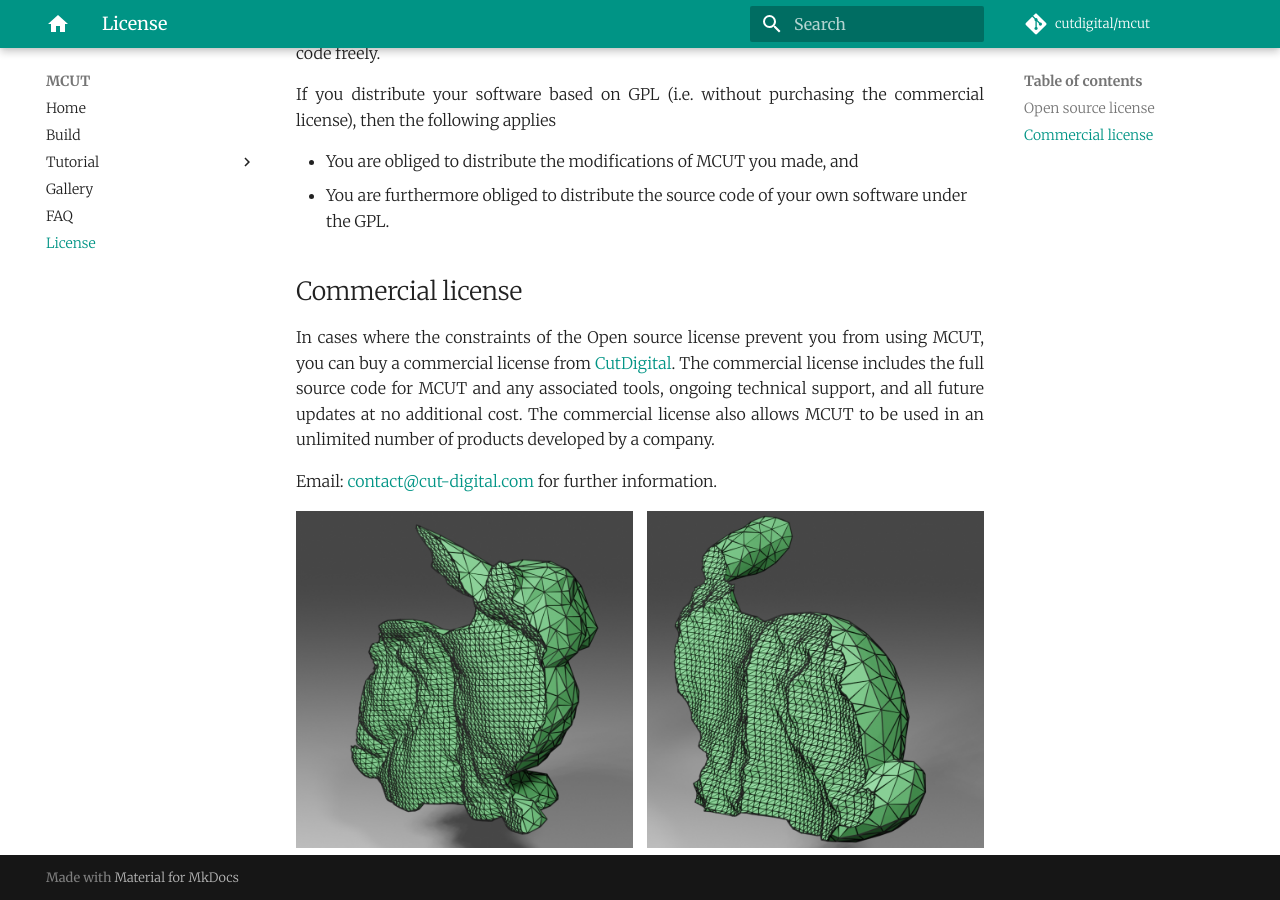
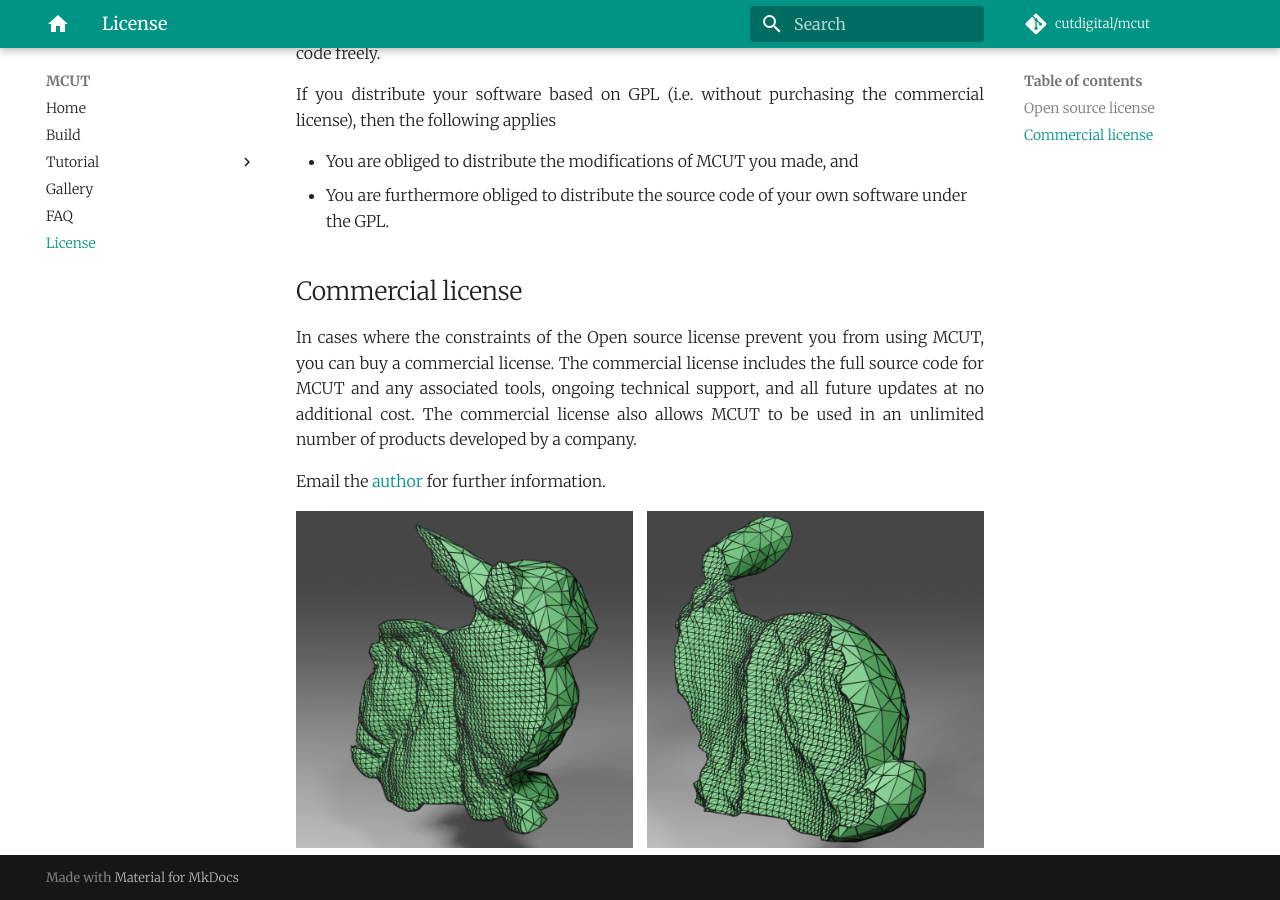
Before and after one commit to cutdigital/mcut.site, an MkDocs documentation site: the page built from docs/license.md, in a window 1280 px wide and 900 px high, scrolled down 550 px. Built offline with MkDocs 1.6.1 and Material for MkDocs 9.7.7, drawn with Linux system fonts in a browser that asks for light colours; comment, search, counter and statistics services are not loaded.

Commit message:
update contact info

```diff
--- a/docs/license.md
+++ b/docs/license.md
@@ -22,9 +22,9 @@
 
 ## Commercial license
 
-In cases where the constraints of the Open source license prevent you from using MCUT, you can buy a commercial license from [CutDigital](https://cut-digital.com). The commercial license includes the full source code for MCUT and any associated tools, ongoing technical support, and all future updates at no additional cost. The commercial license also allows MCUT to be used in an unlimited number of products developed by a company.
+In cases where the constraints of the Open source license prevent you from using MCUT, you can buy a commercial license. The commercial license includes the full source code for MCUT and any associated tools, ongoing technical support, and all future updates at no additional cost. The commercial license also allows MCUT to be used in an unlimited number of products developed by a company.
 
-Email: [contact@cut-digital.com](contact@cut-digital.com) for further information.
+Email the [author](floyd.m.chitalu@gmail.com) for further information.
 
 <div class="container">
     <div style="float:left;width:49%">
```
Also changed, not shown: docs/index.md (+0 -4 lines).
